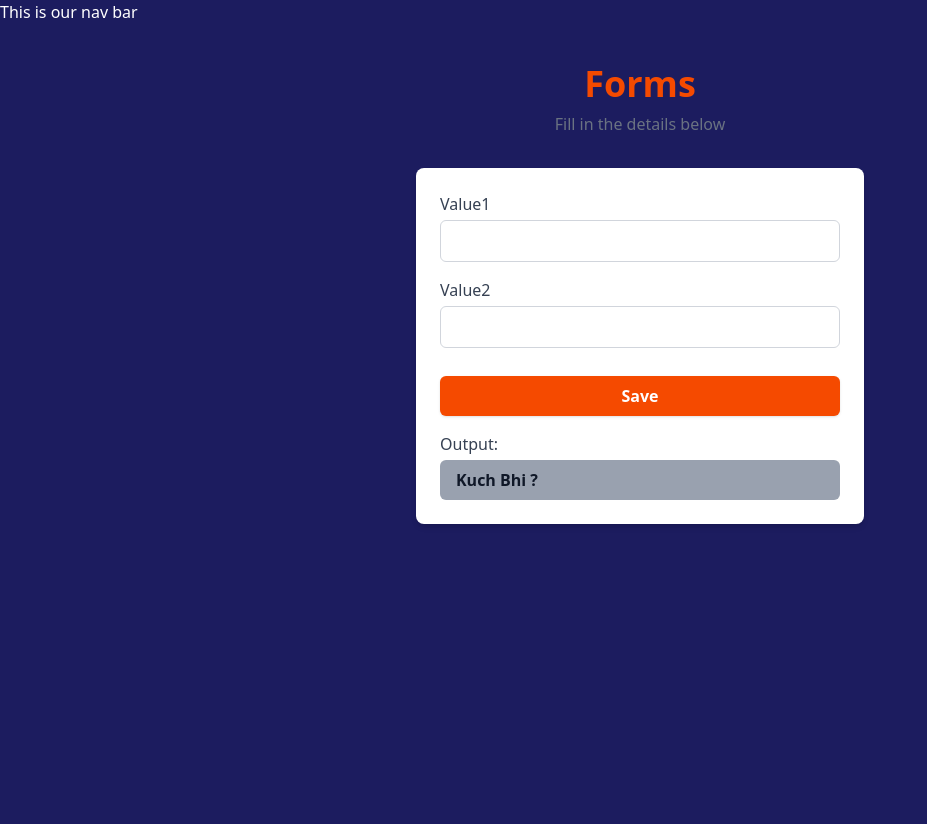
After one commit to Avinash-706/LearningDJANGO2, a Django app: page /chai/formget/ in a window 1280 px wide. The commit adds this page. Shown: the whole page, without its empty margins (0-927 px from the left). Run offline with Django 5.2, Linux system fonts and the light colour scheme; some libraries are stand-ins or nearby versions.

Commit message:
Learned Get Method In Forms and Implemented It

```diff
--- /dev/null
+++ b/core/chai/templates/chai/user_form.html
@@ -0,0 +1,38 @@
+{% extends "layout.html" %}
+
+{% block title %}
+Forms
+{% endblock %}
+
+{% block content %}
+
+<div class="first min-h-screen flex flex-col items-center justify-start py-10">
+    <!-- Professional Heading -->
+    <div class="text-center mb-8">
+        <h2 class="text-4xl font-bold text-orange-600">Forms</h2>
+        <p class="text-gray-500 mt-2">Fill in the details below</p>
+    </div>
+
+    <!-- Form Container -->
+    <div class="w-full max-w-md bg-white p-6 rounded-lg shadow-md">
+        <form method="GET" class="space-y-4">
+            <div>
+                <label for="num1" class="block text-gray-700 font-medium mb-1">Value1</label>
+                <input type="text" name="num1" id="num1" class="w-full text-black border border-gray-300 rounded-md px-3 py-2 focus:outline-none focus:ring-2 focus:ring-orange-400 focus:border-orange-400" />
+            </div>
+            <div>
+                <label for="num2" class="block text-gray-700 font-medium mb-1">Value2</label>
+                <input type="text" name="num2" id="num2" class="w-full text-black border border-gray-300 rounded-md px-3 py-2 focus:outline-none focus:ring-2 focus:ring-orange-400 focus:border-orange-400" />
+            </div>
+            <div class="pt-3">
+                <button type="submit" class="w-full bg-orange-600 hover:bg-orange-700 text-white font-semibold py-2 px-4 rounded-md shadow-sm transition duration-200">Save</button>
+            </div>
+             <div class="mt-4">
+                <label class="block text-gray-700 font-medium mb-1">Output:</label>
+                <input type="text" value="{{total}}" class="w-full bg-gray-400 text-gray-900 font-semibold py-2 px-4 rounded-md" readonly/>
+            </div>
+        </form>
+    </div>
+</div>
+
+{% endblock %}
--- a/core/chai/urls.py
+++ b/core/chai/urls.py
@@ -1,10 +1,12 @@
 from django.urls import path
 from . import views;
+
 
 #localhost:8000/chai
 #localhost:8000/chai/order
 urlpatterns = [
     path('', views.all_chai, name = "all_chai"),
     path('<int:chai_id>/', views.chai_detail, name = "chai_detail"),
+    path('formget/', views.userFormGET, name = "userForm"),
     # path('order/', views.order, name = "order" ),
 ]
--- a/core/chai/views.py
+++ b/core/chai/views.py
@@ -12,3 +12,15 @@ def all_chai(request):
 def chai_detail(request, chai_id):
     chai = get_object_or_404(ChaiVariety, pk = chai_id)
     return render(request, 'chai/chai_detail.html', {'chai' : chai})
+
+
+#form
+def userFormGET(request):
+    sum = 0
+    try:
+        n1 = int(request.GET['num1'])
+        n2 = int(request.GET['num2'])
+        sum = n1 + n2
+    except:
+        sum = "Kuch Bhi ?"
+    return render(request, 'chai/user_form.html', {"total":sum})
--- a/core/core/settings.py
+++ b/core/core/settings.py
@@ -41,6 +41,7 @@ INSTALLED_APPS = [
     'chai',
     'tailwind',
     'theme',
+    'livereload',
 ]
 
 TAILWIND_APP_NAME = 'theme'
@@ -54,6 +55,8 @@ MIDDLEWARE = [
     'django.contrib.auth.middleware.AuthenticationMiddleware',
     'django.contrib.messages.middleware.MessageMiddleware',
     'django.middleware.clickjacking.XFrameOptionsMiddleware',
+    'livereload.middleware.LiveReloadScript',
+
 ]
 
 ROOT_URLCONF = 'core.urls'
--- a/core/static/style.css
+++ b/core/static/style.css
@@ -1,8 +1,7 @@
-html{
+html {
     background-color: rgb(28, 28, 95) !important;
-    color : white;
-        height: 100%;              /* full height of viewport */
-
+    color: white;
+    min-height: 100vh;   /* full height of viewport */
 }
 
 h1{
--- a/core/theme/static/css/dist/styles.css
+++ b/core/theme/static/css/dist/styles.css
@@ -8,25 +8,39 @@
     --font-serif: ui-serif, Georgia, Cambria, "Times New Roman", Times, serif;
     --font-mono: ui-monospace, SFMono-Regular, Menlo, Monaco, Consolas, "Liberation Mono",
       "Courier New", monospace;
+    --color-orange-400: oklch(75% 0.183 55.934);
     --color-orange-500: oklch(70.5% 0.213 47.604);
     --color-orange-600: oklch(64.6% 0.222 41.116);
     --color-orange-700: oklch(55.3% 0.195 38.402);
     --color-gray-50: oklch(98.5% 0.002 247.839);
+    --color-gray-200: oklch(92.8% 0.006 264.531);
+    --color-gray-300: oklch(87.2% 0.01 258.338);
+    --color-gray-400: oklch(70.7% 0.022 261.325);
     --color-gray-500: oklch(55.1% 0.027 264.364);
+    --color-gray-600: oklch(44.6% 0.03 256.802);
+    --color-gray-700: oklch(37.3% 0.034 259.733);
+    --color-gray-900: oklch(21% 0.034 264.665);
     --color-black: #000;
     --color-white: #fff;
     --spacing: 0.25rem;
+    --container-md: 28rem;
     --text-sm: 0.875rem;
     --text-sm--line-height: calc(1.25 / 0.875);
     --text-2xl: 1.5rem;
     --text-2xl--line-height: calc(2 / 1.5);
+    --text-4xl: 2.25rem;
+    --text-4xl--line-height: calc(2.5 / 2.25);
     --text-5xl: 3rem;
     --text-5xl--line-height: 1;
     --font-weight-medium: 500;
+    --font-weight-semibold: 600;
     --font-weight-bold: 700;
     --tracking-normal: 0em;
     --leading-normal: 1.5;
     --radius-md: 0.375rem;
+    --radius-lg: 0.5rem;
+    --default-transition-duration: 150ms;
+    --default-transition-timing-function: cubic-bezier(0.4, 0, 0.2, 1);
     --default-font-family: var(--font-sans);
     --default-mono-font-family: var(--font-mono);
   }
@@ -384,6 +555,24 @@
   }
   .mx-auto {
     margin-inline: auto;
+  }
+  .my-4 {
+    margin-block: calc(var(--spacing) * 4);
+  }
+  .mt-2 {
+    margin-top: calc(var(--spacing) * 2);
+  }
+  .mt-4 {
+    margin-top: calc(var(--spacing) * 4);
+  }
+  .mb-1 {
+    margin-bottom: calc(var(--spacing) * 1);
+  }
+  .mb-3 {
+    margin-bottom: calc(var(--spacing) * 3);
+  }
+  .mb-8 {
+    margin-bottom: calc(var(--spacing) * 8);
   }
   .alert {
     display: grid;
@@ -463,11 +652,23 @@
   .h-screen {
     height: 100vh;
   }
+  .min-h-screen {
+    min-height: 100vh;
+  }
   .w-\[100\%\] {
     width: 100%;
   }
+  .w-full {
+    width: 100%;
+  }
+  .max-w-md {
+    max-width: var(--container-md);
+  }
   .grid-cols-3 {
     grid-template-columns: repeat(3, minmax(0, 1fr));
+  }
+  .flex-col {
+    flex-direction: column;
   }
   .items-center {
     align-items: center;
@@ -475,11 +676,22 @@
   .justify-center {
     justify-content: center;
   }
+  .justify-start {
+    justify-content: flex-start;
+  }
   .gap-4 {
     gap: calc(var(--spacing) * 4);
   }
+  :where(.space-y-4 > :not(:last-child)) {
+    --tw-space-y-reverse: 0;
+    margin-block-start: calc(calc(var(--spacing) * 4) * var(--tw-space-y-reverse));
+    margin-block-end: calc(calc(var(--spacing) * 4) * calc(1 - var(--tw-space-y-reverse)));
+  }
   .rounded {
     border-radius: 0.25rem;
+  }
+  .rounded-lg {
+    border-radius: var(--radius-lg);
   }
   .rounded-md {
     border-radius: var(--radius-md);
@@ -493,11 +705,20 @@
     color: var(--color-info-content);
     --alert-color: var(--color-info);
   }
+  .border-gray-300 {
+    border-color: var(--color-gray-300);
+  }
   .border-transparent {
     border-color: transparent;
   }
   .bg-gray-50 {
     background-color: var(--color-gray-50);
+  }
+  .bg-gray-300 {
+    background-color: var(--color-gray-300);
+  }
+  .bg-gray-400 {
+    background-color: var(--color-gray-400);
   }
   .bg-gray-500 {
     background-color: var(--color-gray-500);
@@ -505,8 +726,17 @@
   .bg-orange-600 {
     background-color: var(--color-orange-600);
   }
+  .bg-white {
+    background-color: var(--color-white);
+  }
   .p-5 {
     padding: calc(var(--spacing) * 5);
+  }
+  .p-6 {
+    padding: calc(var(--spacing) * 6);
+  }
+  .px-3 {
+    padding-inline: calc(var(--spacing) * 3);
   }
   .px-4 {
     padding-inline: calc(var(--spacing) * 4);
@@ -514,12 +744,25 @@
   .py-2 {
     padding-block: calc(var(--spacing) * 2);
   }
+  .py-10 {
+    padding-block: calc(var(--spacing) * 10);
+  }
+  .pt-3 {
+    padding-top: calc(var(--spacing) * 3);
+  }
+  .text-center {
+    text-align: center;
+  }
   .font-serif {
     font-family: var(--font-serif);
   }
   .text-2xl {
     font-size: var(--text-2xl);
     line-height: var(--tw-leading, var(--text-2xl--line-height));
+  }
+  .text-4xl {
+    font-size: var(--text-4xl);
+    line-height: var(--tw-leading, var(--text-4xl--line-height));
   }
   .text-5xl {
     font-size: var(--text-5xl);
@@ -541,12 +784,37 @@
     --tw-font-weight: var(--font-weight-medium);
     font-weight: var(--font-weight-medium);
   }
+  .font-semibold {
+    --tw-font-weight: var(--font-weight-semibold);
+    font-weight: var(--font-weight-semibold);
+  }
   .tracking-normal {
     --tw-tracking: var(--tracking-normal);
     letter-spacing: var(--tracking-normal);
   }
   .text-black {
     color: var(--color-black);
+  }
+  .text-gray-200 {
+    color: var(--color-gray-200);
+  }
+  .text-gray-500 {
+    color: var(--color-gray-500);
+  }
+  .text-gray-600 {
+    color: var(--color-gray-600);
+  }
+  .text-gray-700 {
+    color: var(--color-gray-700);
+  }
+  .text-gray-900 {
+    color: var(--color-gray-900);
+  }
+  .text-orange-600 {
+    color: var(--color-orange-600);
+  }
+  .text-primary {
+    color: var(--color-primary);
   }
   .text-white {
     color: var(--color-white);
@@ -555,14 +823,41 @@
     --tw-shadow: 0 10px 15px -3px var(--tw-shadow-color, rgb(0 0 0 / 0.1)), 0 4px 6px -4px var(--tw-shadow-color, rgb(0 0 0 / 0.1));
     box-shadow: var(--tw-inset-shadow), var(--tw-inset-ring-shadow), var(--tw-ring-offset-shadow), var(--tw-ring-shadow), var(--tw-shadow);
   }
+  .shadow-md {
+    --tw-shadow: 0 4px 6px -1px var(--tw-shadow-color, rgb(0 0 0 / 0.1)), 0 2px 4px -2px var(--tw-shadow-color, rgb(0 0 0 / 0.1));
+    box-shadow: var(--tw-inset-shadow), var(--tw-inset-ring-shadow), var(--tw-ring-offset-shadow), var(--tw-ring-shadow), var(--tw-shadow);
+  }
+  .shadow-sm {
+    --tw-shadow: 0 1px 3px 0 var(--tw-shadow-color, rgb(0 0 0 / 0.1)), 0 1px 2px -1px var(--tw-shadow-color, rgb(0 0 0 / 0.1));
+    box-shadow: var(--tw-inset-shadow), var(--tw-inset-ring-shadow), var(--tw-ring-offset-shadow), var(--tw-ring-shadow), var(--tw-shadow);
+  }
+  .transition {
+    transition-property: color, background-color, border-color, outline-color, text-decoration-color, fill, stroke, --tw-gradient-from, --tw-gradient-via, --tw-gradient-to, opacity, box-shadow, transform, translate, scale, rotate, filter, -webkit-backdrop-filter, backdrop-filter, display, visibility, content-visibility, overlay, pointer-events;
+    transition-timing-function: var(--tw-ease, var(--default-transition-timing-function));
+    transition-duration: var(--tw-duration, var(--default-transition-duration));
+  }
+  .duration-200 {
+    --tw-duration: 200ms;
+    transition-duration: 200ms;
+  }
+  .btn-primary {
+    --btn-color: var(--color-primary);
+    --btn-fg: var(--color-primary-content);
+  }
   @media (hover: hover) {
     .hover\:bg-orange-700:hover {
       background-color: var(--color-orange-700);
     }
   }
+  .focus\:border-orange-400:focus {
+    border-color: var(--color-orange-400);
+  }
   .focus\:ring-2:focus {
     --tw-ring-shadow: var(--tw-ring-inset,) 0 0 0 calc(2px + var(--tw-ring-offset-width)) var(--tw-ring-color, currentcolor);
     box-shadow: var(--tw-inset-shadow), var(--tw-inset-ring-shadow), var(--tw-ring-offset-shadow), var(--tw-ring-shadow), var(--tw-shadow);
+  }
+  .focus\:ring-orange-400:focus {
+    --tw-ring-color: var(--color-orange-400);
   }
   .focus\:ring-orange-500:focus {
     --tw-ring-color: var(--color-orange-500);
@@ -800,6 +1095,11 @@
     background-position-x: -115%;
   }
 }
+@property --tw-space-y-reverse {
+  syntax: "*";
+  inherits: false;
+  initial-value: 0;
+}
 @property --tw-border-style {
   syntax: "*";
   inherits: false;
@@ -882,9 +1182,14 @@
   inherits: false;
   initial-value: 0 0 #0000;
 }
+@property --tw-duration {
+  syntax: "*";
+  inherits: false;
+}
 @layer properties {
   @supports ((-webkit-hyphens: none) and (not (margin-trim: inline))) or ((-moz-orient: inline) and (not (color:rgb(from red r g b)))) {
     *, ::before, ::after, ::backdrop {
+      --tw-space-y-reverse: 0;
       --tw-border-style: solid;
       --tw-leading: initial;
       --tw-font-weight: initial;
@@ -903,6 +1208,7 @@
       --tw-ring-offset-width: 0px;
       --tw-ring-offset-color: #fff;
       --tw-ring-offset-shadow: 0 0 #0000;
+      --tw-duration: initial;
     }
   }
 }
--- a/info.txt
+++ b/info.txt
@@ -234,3 +234,7 @@ DJANGO IMPORTANT BASICS
 
  -> Usage in template:
       <img src="{{ user.profile_pic.url }}" alt="Profile Picture">
+
+
+
+11. Difference between request.GET['num1'] vs request.GET.get('num1')
```
Also changed, not shown: other parts of core/theme/static/css/dist/styles.css (+157 -0 lines).
